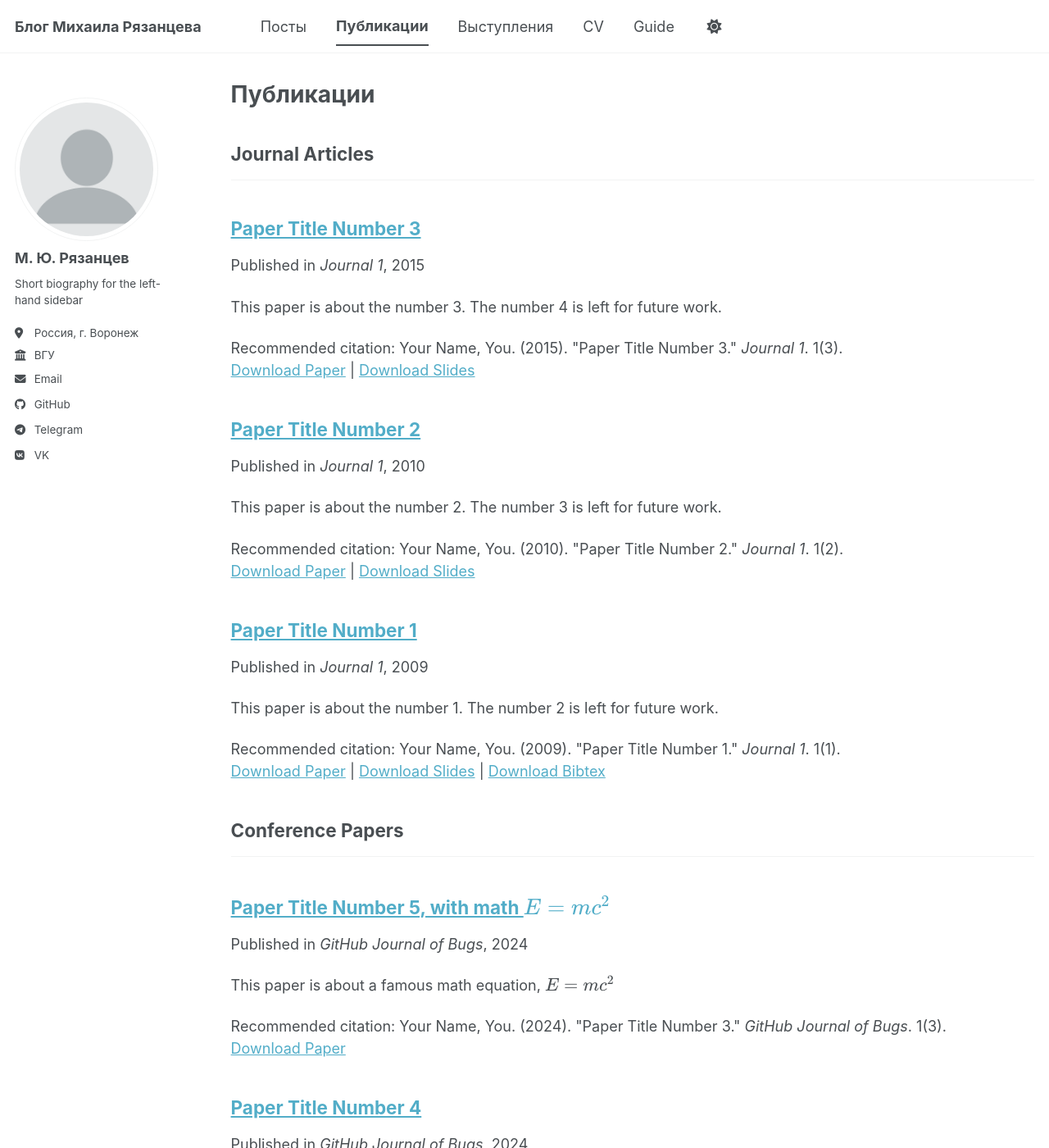
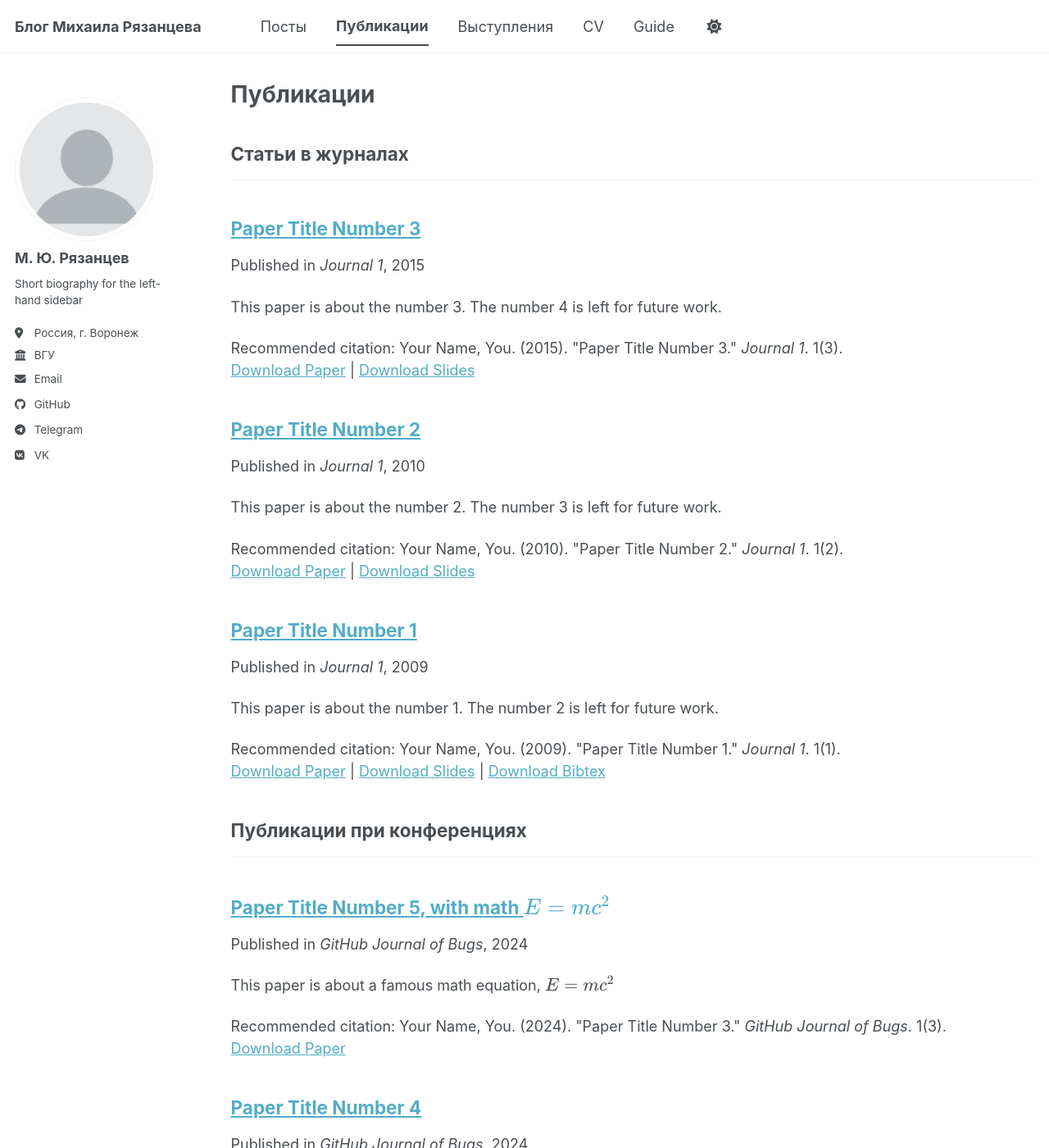
Before and after one commit to MRyazantsev/MRyazantsev.github.io, a Jekyll site: the page built from _pages/publications.html, in a window 1280 px wide and 1400 px high. Shown: the whole window at 82% size. Built offline with Jekyll 4.4.1, drawn with Linux system fonts in a browser that asks for light colours; a script bundle is joined from its source files by our own code; library files that are not in the unit come from our copies.

Commit message:
Update _config.yml

```diff
--- a/_config.yml
+++ b/_config.yml
@@ -86,11 +86,11 @@ author:
 # Publication Category - The following the list of publication categories and their headings
 publication_category:
   books:
-    title: 'Books'
+    title: 'Книги'
   manuscripts:
-    title: 'Journal Articles'
+    title: 'Статьи в журналах'
   conferences:
-    title: 'Conference Papers'
+    title: 'Публикации при конференциях'
 
 # Site Settings
 teaser                   :  # filename of teaser fallback teaser image placed in /images/ for social media previews
```
